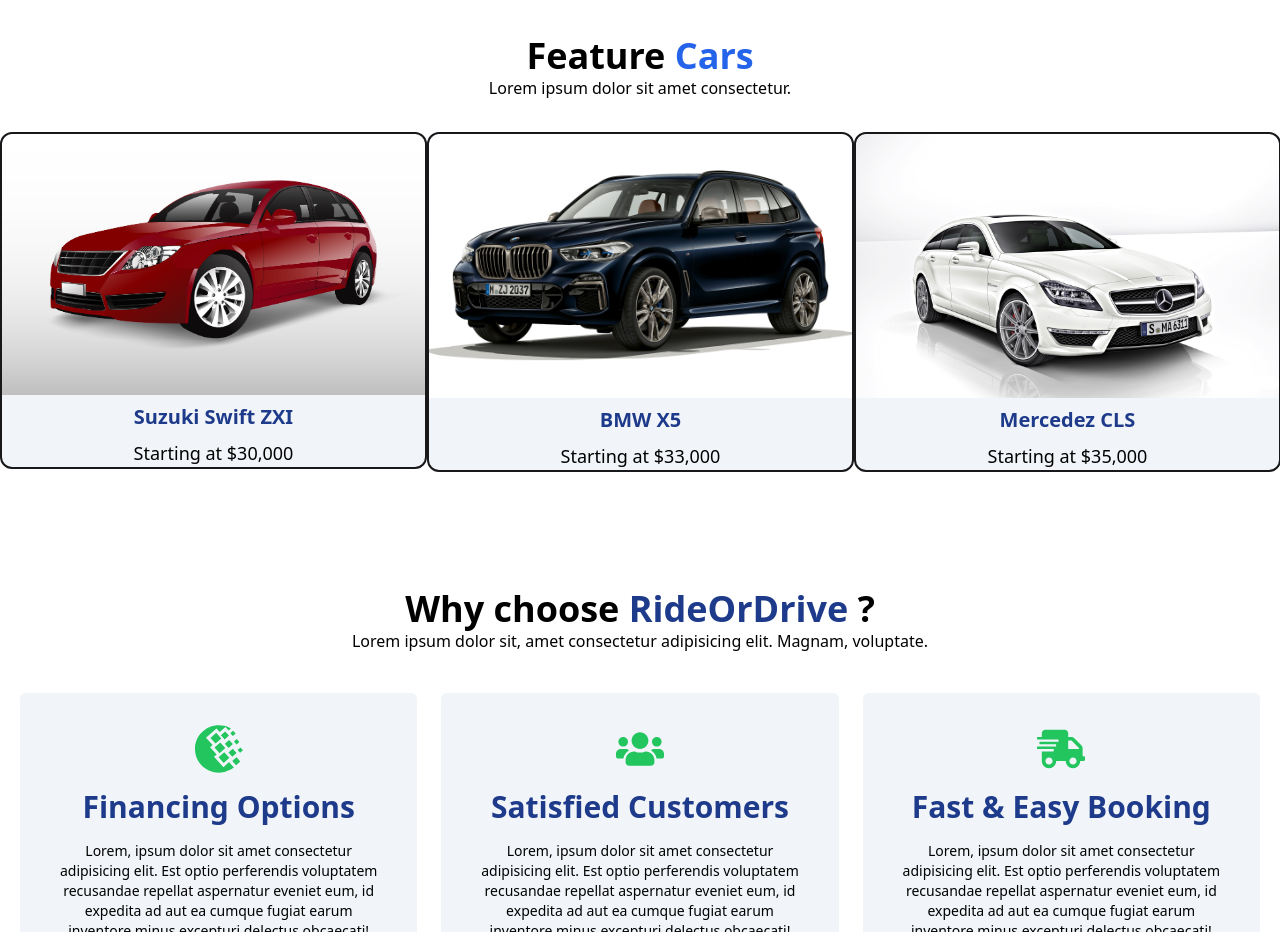
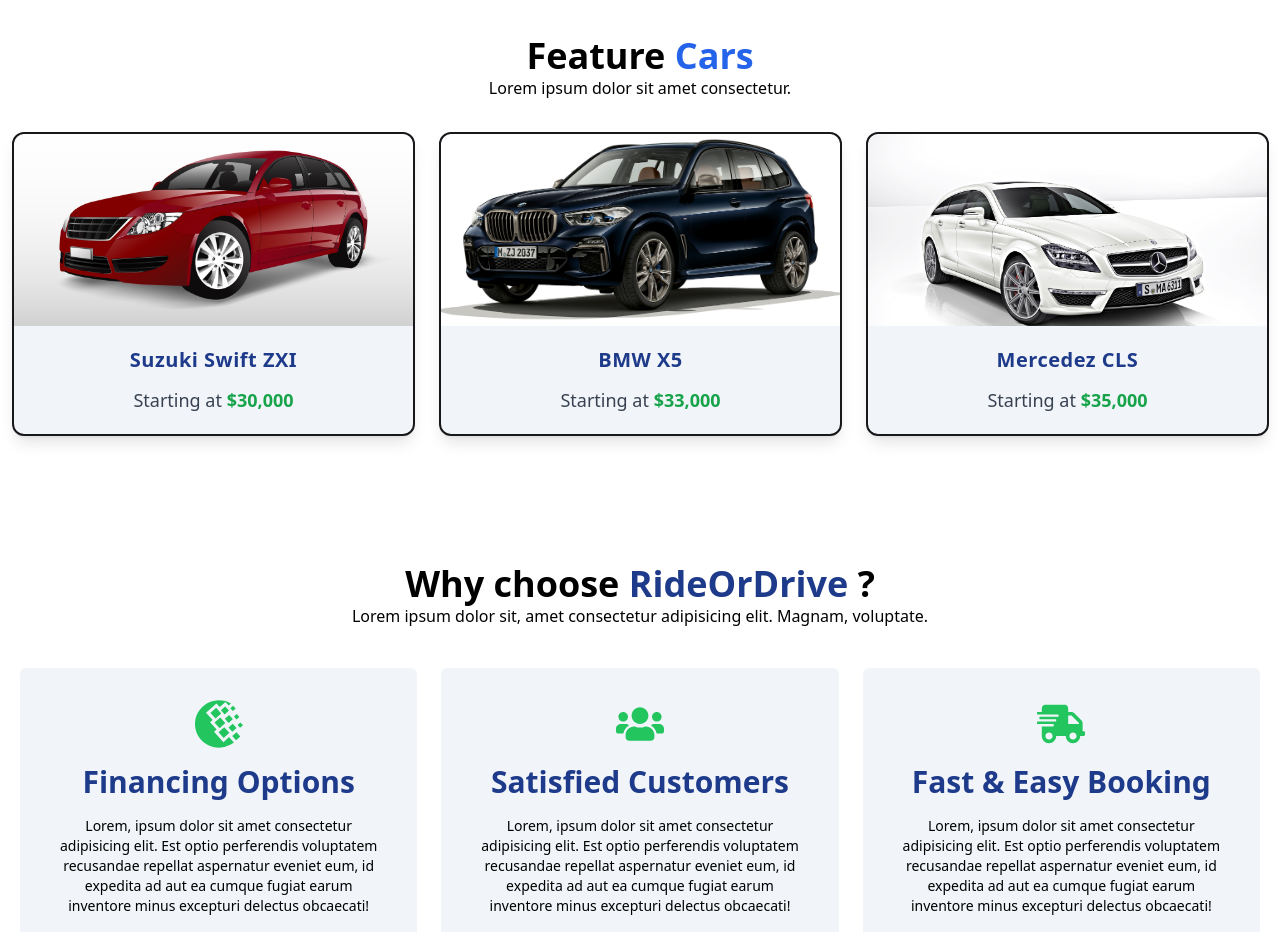
Before and after one commit to SandipM098/college-project, a React (Create React App) app: page / in a window 1280 px wide. Shown: the part 820-1752 px from the top of the page. Built offline with nearby package versions, Linux system fonts and the light colour scheme.

Commit message:
feature part card change

```diff
--- a/src/Home/Featured/FeatureCar.jsx
+++ b/src/Home/Featured/FeatureCar.jsx
@@ -1,20 +1,32 @@
-import React from 'react'
+import React from "react";
 
-const FeatureCar = ( {id, name,img, price } ) => {
-  console.log('Image URL:', img);
+const FeatureCar = ({ id, name, img, price }) => {
+  console.log("Image URL:", img);
   return (
-    <div className='border-2 border-zinc-900 bg-slate-100 text-black rounded-xl mb-2 cursor-pointer hover:scale-95 hover:bg-slate-200 transition duration-200 ease-linear'>
-      <div >
-        <img key={id} src={img} alt="img" className='rounded-t-xl h-full w-full'/>
+    <div
+      className="border-2 border-zinc-900 bg-slate-100 text-black rounded-xl mb-6 mx-3
+                    cursor-pointer transform hover:scale-105 transition-all duration-500 ease-in-out
+                    shadow-lg hover:shadow-2xl"
+    >
+      <div className="overflow-hidden">
+        <img
+          key={id}
+          src={img}
+          alt={name}
+          className="rounded-t-xl h-48 w-full object-cover transform hover:scale-110
+                    transition-transform duration-700 ease-out"
+        />
       </div>
-      <div className='flex flex-col justify-center items-center'>
-        <h1 className='font-semibold text-xl text-blue-900 pt-2'>{name}</h1>
-        <div className='flex fap-10 pt-2'>
-            <h2 className='font-medium text-lg'>Starting at ${price}</h2>
-        </div>
+      <div className="flex flex-col justify-center items-center p-5 gap-3">
+        <h1 className="font-bold text-xl text-blue-900 tracking-wide">
+          {name}
+        </h1>
+        <h2 className="font-medium text-lg text-gray-700">
+          Starting at <span className="text-green-600 font-bold">${price}</span>
+        </h2>
       </div>
     </div>
-  )
-}
+  );
+};
 
 export default FeatureCar;
```
